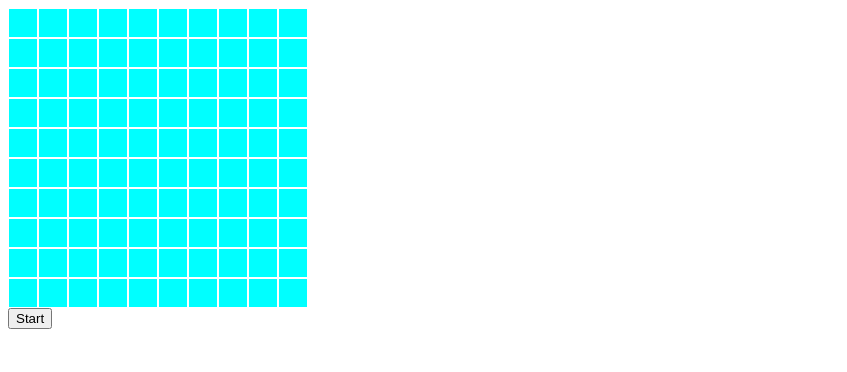
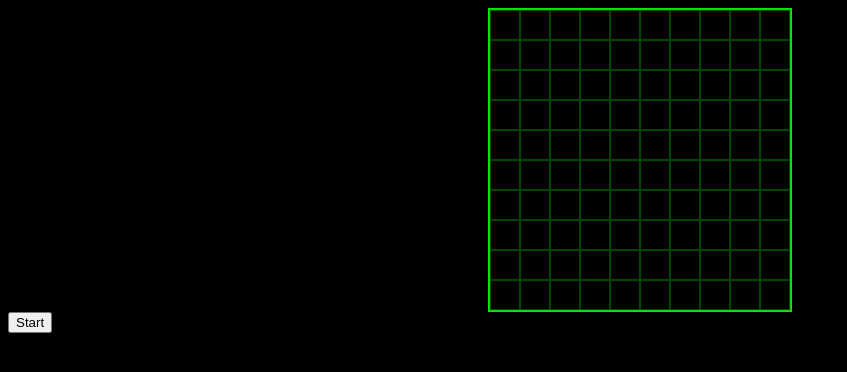
Before and after one commit to tedythsu/Battleship, an Angular app: page / in a window 1280 px wide. Shown: the top 372 px of the page, without its empty margins (0-847 px from the left). Built offline with nearby package versions, Linux system fonts and the light colour scheme.

Commit message:
Style: Change Color

```diff
--- a/src/app/app.component.css
+++ b/src/app/app.component.css
@@ -1,11 +1,13 @@
 .grid {
+    margin: auto;
     width: 300px;
     height: 300px;
     display: flex;
     flex-wrap: wrap;
-    background-color: aqua;
+    background-color: black;
     justify-content: center;
     align-items: center;
+    border: 2px solid #00e500;
 }
 
 .grid--disabled {
@@ -15,7 +17,7 @@
 .grid__square {
     width: 30px;
     height: 30px;
-    border: 1px solid white;
+    border: 1px solid rgba(0, 229, 0, 0.3);
     opacity: 1;
     transition: all 0.75s ease;
     box-sizing: border-box;
@@ -28,7 +30,7 @@
 }
 
 .bombed {
-    background-color:darkgray;
+    background-color:dimgray;
 }
 
 .sinking-ship {
--- a/src/styles.css
+++ b/src/styles.css
@@ -1 +1,5 @@
 /* You can add global styles to this file, and also import other style files */
+
+body {
+    background-color: black;
+}
```
